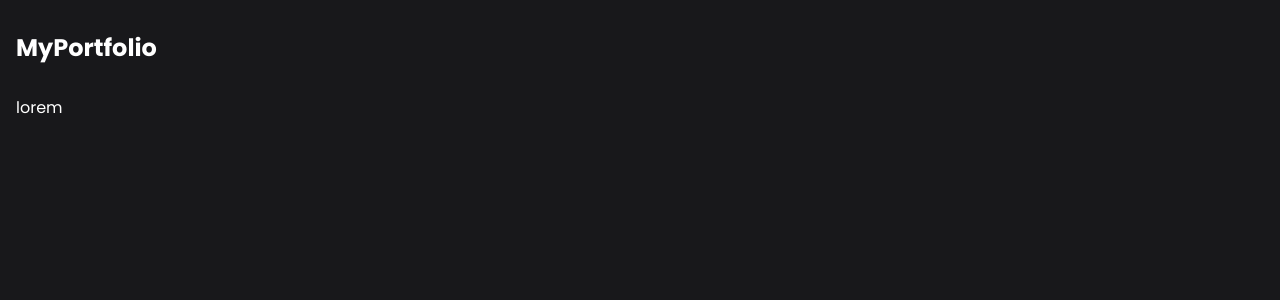
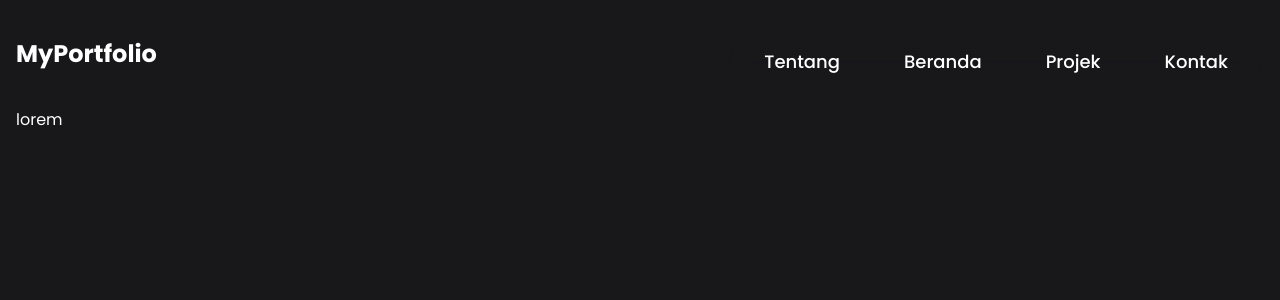
Before and after one commit to Adityawangsa/MyPortfolio-Dev-React, a React (Vite) app: page / in a window 1280 px wide. Shown: the top 300 px of the page. Built offline with nearby package versions, Linux system fonts and the light colour scheme.

Commit message:
style: Memperbarui tambilan navigasi dengan UI garis bawah saat dihover

```diff
--- a/src/components/Navbar.jsx
+++ b/src/components/Navbar.jsx
@@ -1,20 +1,23 @@
-import { useState, useEffect } from 'react';
+import { useState, useEffect } from "react";
 
 export default function Navbar() {
   const [active, setActive] = useState(false);
 
   useEffect(() => {
     const handleScroll = () => {
-            if (window.scrollY > 150) {
+      // Cek apakah device mobile
+      const isMobile = window.innerWidth < 768;
+
+      if (isMobile && window.scrollY > 150) {
         setActive(true);
       } else {
         setActive(false);
       }
-        }
+    };
 
-        window.addEventListener('scroll', handleScroll);
+    window.addEventListener("scroll", handleScroll);
     return () => {
-            window.removeEventListener('scroll', handleScroll);
+      window.removeEventListener("scroll", handleScroll);
     };
   }, []);
 
@@ -22,15 +25,52 @@ export default function Navbar() {
     <div className="navbar flex justify-between items-center py-8">
       {/* Bagian logo */}
       <div className="logo">
-                <h1 className="text-2xl font-bold bg-white md:bg-transparent text-black md:text-white p-1 md:p-0">MyPortfolio</h1>
+        <h1 className="text-2xl font-bold bg-white md:bg-transparent text-black md:text-white p-1 md:p-0">
+          MyPortfolio
+        </h1>
       </div>
       {/* Bagian menu */}
       <div className="nav-menu">
-                <ul className={`flex space-x-10 fixed md:static left-1/2 transform -translate-x-1/2 md:translate-x-0 ${active ? 'top-0 opacity-100' : '-top-16 opacity-0'}`}>
-                    <li><a href="#tentang" className="text-lg font-bold">Tentang</a></li>
-                    <li><a href="#beranda" className="text-lg font-bold">Beranda</a></li>
-                    <li><a href="#projek" className="text-lg font-bold">Projek</a></li>
-                    <li><a href="#kontak" className="text-lg font-bold">Kontak</a></li>
+        <ul
+          className={`flex space-x-4 md:space-x-6 lg:space-x-10 fixed md:static left-1/2 transition-all duration-150 ease-in-out transform -translate-x-1/2 md:translate-x-0 mt-4 py-4 px-6 rounded-full md:py-0 bg-white/30 md:bg-transparent backdrop-blur-md md:top-0 md:opacity-100
+                ${active ? "top-0 opacity-100" : "-top-20 opacity-0"}`}
+        >
+          <li>
+            <a
+              href="#tentang"
+              className="relative md:px-3 md:py-1 text-base md:text-lg font-medium
+                        after:content-[''] after:absolute after:left-0 after:-bottom-1 after:w-0 after:h-[2px] after:bg-white after:transition-all after:duration-300 hover:after:w-full"
+            >
+              Tentang
+            </a>
+          </li>
+          <li>
+            <a
+              href="#beranda"
+              className="relative md:px-3 md:py-1 text-base md:text-lg font-medium
+                        after:content-[''] after:absolute after:left-0 after:-bottom-1 after:w-0 after:h-[2px] after:bg-white after:transition-all after:duration-300 hover:after:w-full"
+            >
+              Beranda
+            </a>
+          </li>
+          <li>
+            <a
+              href="#projek"
+              className="relative md:px-3 md:py-1 text-base md:text-lg font-medium
+                        after:content-[''] after:absolute after:left-0 after:-bottom-1 after:w-0 after:h-[2px] after:bg-white after:transition-all after:duration-300 hover:after:w-full"
+            >
+              Projek
+            </a>
+          </li>
+          <li>
+            <a
+              href="#kontak"
+              className="relative md:px-3 md:py-1 text-base md:text-lg font-medium
+                        after:content-[''] after:absolute after:left-0 after:-bottom-1 after:w-0 after:h-[2px] after:bg-white after:transition-all after:duration-300 hover:after:w-full"
+            >
+              Kontak
+            </a>
+          </li>
         </ul>
       </div>
     </div>
```
Lines whose indentation alone changed are shown as unchanged.
